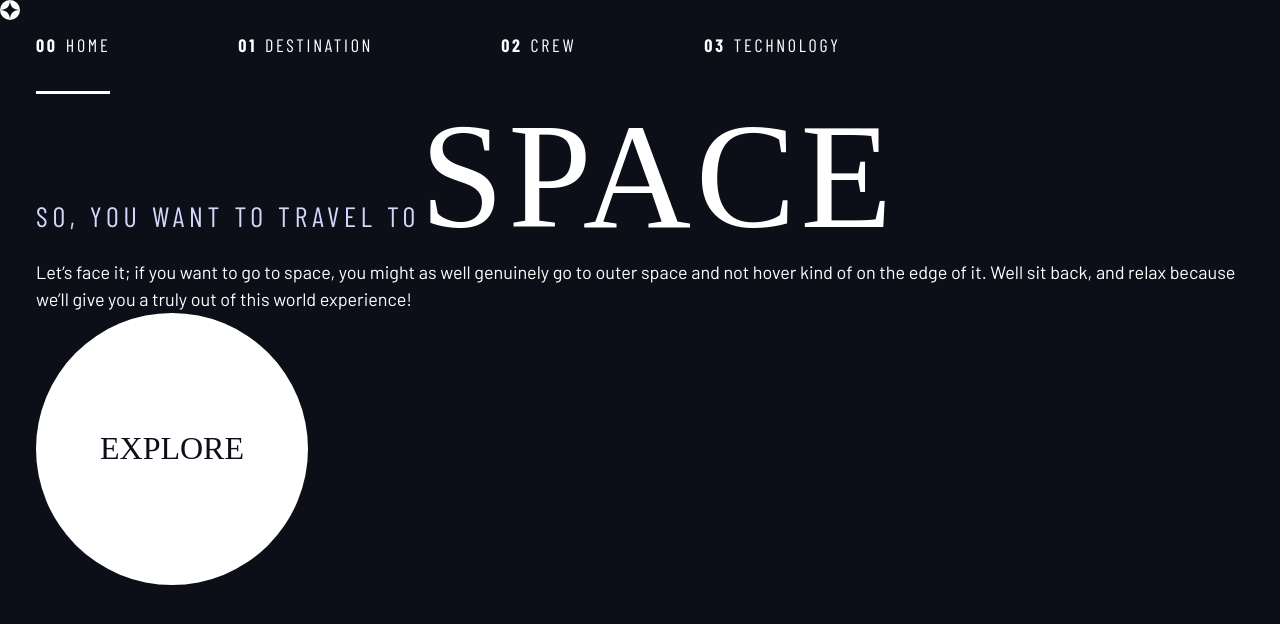
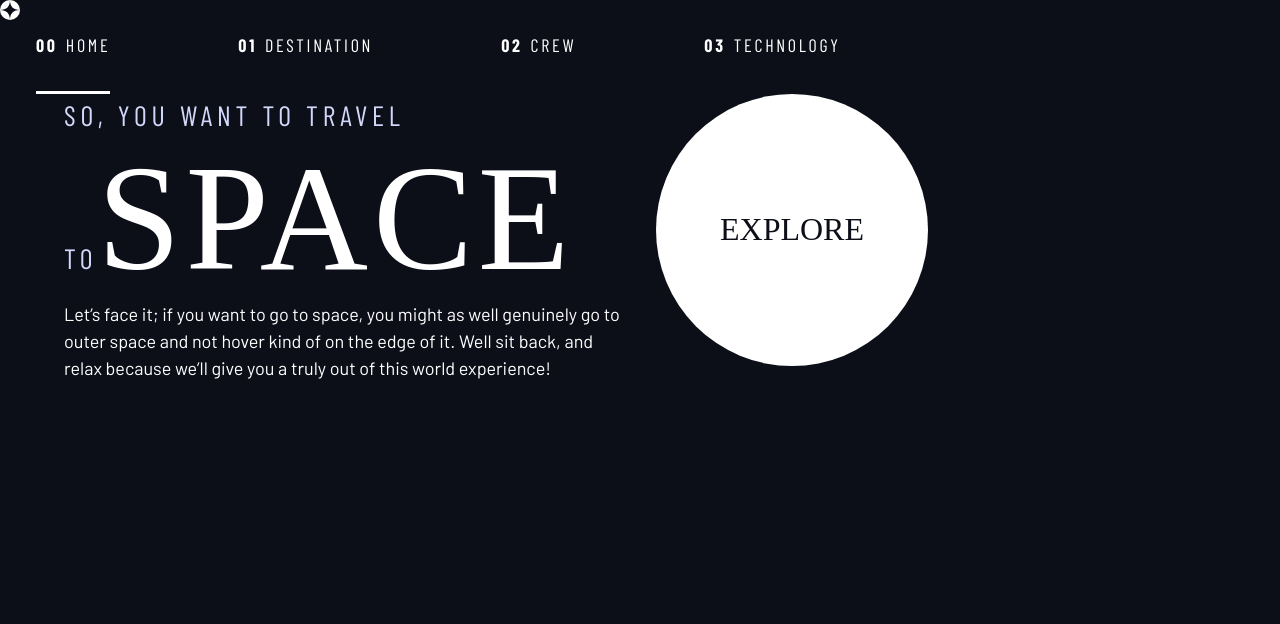
Before and after one commit to hascho/space-tourism, a Next.js app: page / in a window 1280 px wide. Shown: the top 624 px of the page. Built offline with nearby package versions, Linux system fonts and the light colour scheme; a web font is replaced by a local one.

Commit message:
feat: add grid-container css utilities

```diff
--- a/src/pages/index.tsx
+++ b/src/pages/index.tsx
@@ -47,7 +47,7 @@ const Home: NextPage = () => {
     //     <NumberedButton selected={false}>2</NumberedButton>
     //   </div>
     // </div>
-    <>
+    <div className="home">
       <header className="primaryHeader flex">
         <div>
           <Image className="logo" src="/assets/shared/logo.svg" alt="space tourism logo" width="20" height="20" />
@@ -55,16 +55,19 @@ const Home: NextPage = () => {
         <PrimaryNavigation />
       </header>
 
-      <div className="container">
+      <div className="grid-container">
+        <div>
           <h1 className="text-accent fs-500 ff-sans-cond uppercase letter-spacing-1">So, you want to travel to
           <span className="fs-900 ff-serif text-white">Space</span></h1>
           <p>Let’s face it; if you want to go to space, you might as well genuinely go to
           outer space and not hover kind of on the edge of it. Well sit back, and relax
           because we’ll give you a truly out of this world experience!</p>
-
+        </div>
+        <div>
           <ExploreButton />
         </div>
-    </>
+      </div>
+    </div>
   )
 }
 
--- a/src/styles/globals.css
+++ b/src/styles/globals.css
@@ -137,6 +137,20 @@ select {
   max-width: 80rem;
 }
 
+.grid-container {
+  display: grid;
+  column-gap: var(--container-gap, 2rem);
+  grid-template-columns: minmax(2rem, 1fr) repeat(2, minmax(0, 40rem)) minmax(2rem, 1fr);
+}
+
+.grid-container > *:first-child {
+  grid-column: 2;
+}
+
+.grid-container > *:last-child {
+  grid-column: 3;
+}
+
 .sr-only {
   position: absolute;
   width: 1px;
```
Lines whose indentation alone changed are shown as unchanged.
